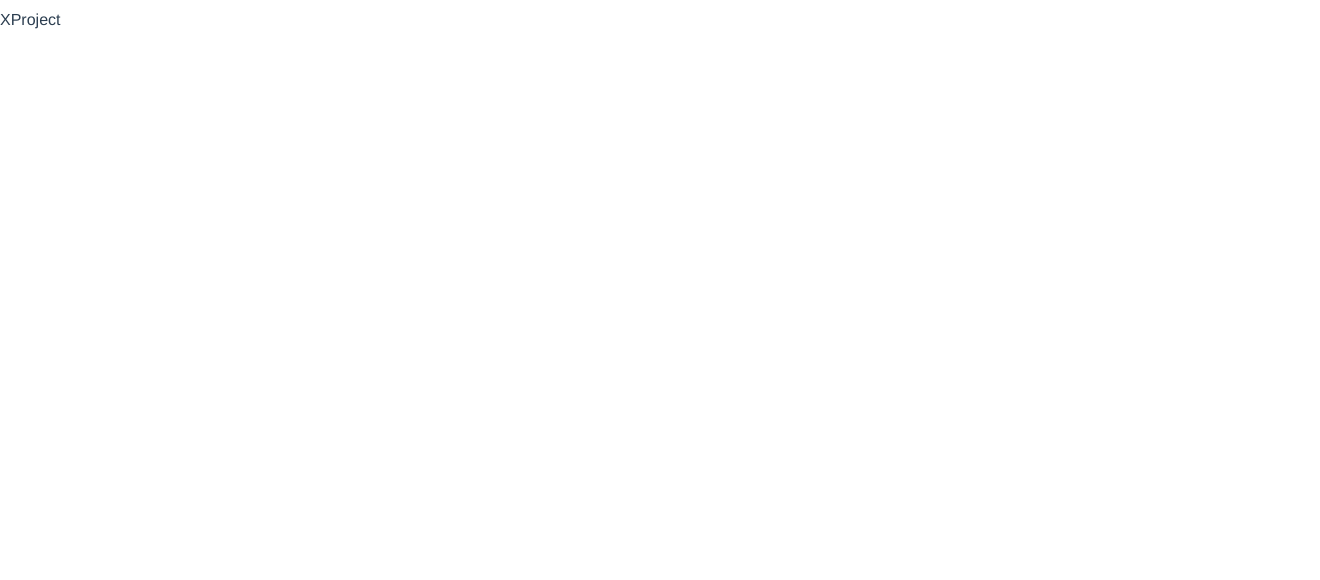
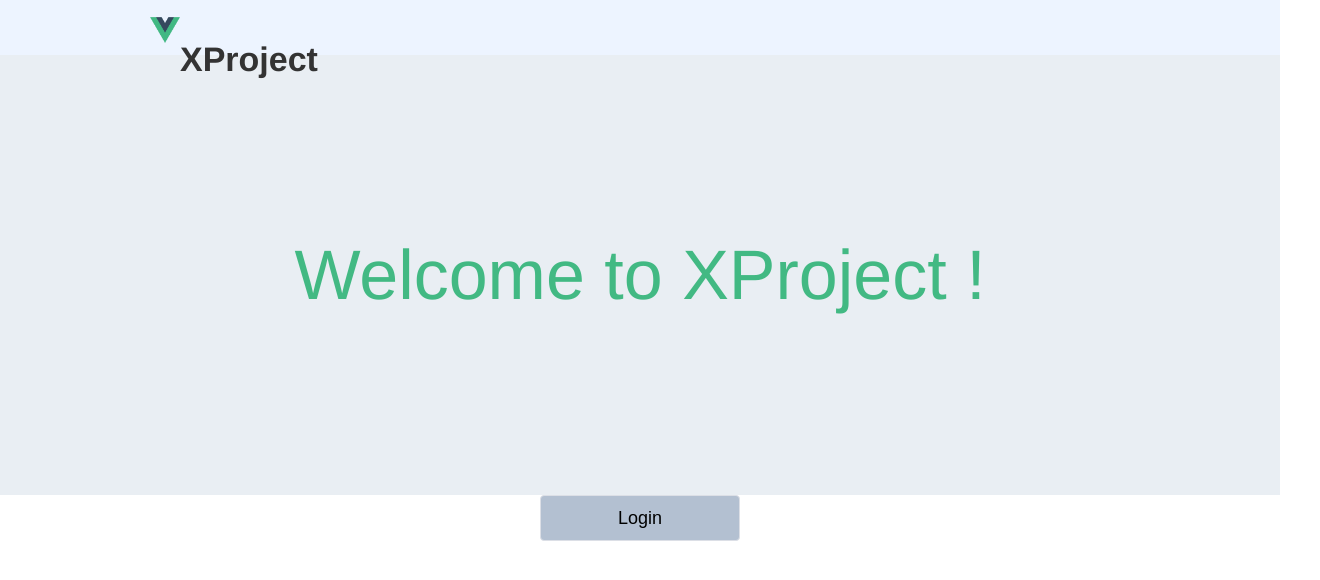
Before and after one commit to SUSTech-XProject/XProject, a Vue app in the folder web_frontend/xproject-vue/: page /welcome in a window 1280 px wide. Shown: the top 580 px of the page, 1320 px wide, since content can reach past the window. Built offline with nearby package versions, Linux system fonts and the light colour scheme.

Commit message:
Update WelcomePage which can jump into loginpage

```diff
--- a/web_frontend/xproject-vue/src/router/index.js
+++ b/web_frontend/xproject-vue/src/router/index.js
@@ -55,7 +55,7 @@ const routes = [
   },
   {
     path: '/',
-    redirect: '/test'
+    redirect: '/welcome'
   }
 ]
 
--- a/web_frontend/xproject-vue/src/views/login/Login.vue
+++ b/web_frontend/xproject-vue/src/views/login/Login.vue
@@ -10,6 +10,7 @@
       <el-input type="password" v-model="loginForm.password"
                 auto-complete="off" placeholder="Password"></el-input>
     </el-form-item>
+    <el-checkbox v-model="checked">Remember Me</el-checkbox>
     <p>{{ msg }}</p>
     <el-form-item style="width: 100%">
       <el-button type="primary"  v-on:click="login">Login</el-button>
@@ -43,6 +44,7 @@ export default {
   name: 'Login',
   data () {
     return {
+      checked: false,
       loginForm: {
         username: '',
         password: ''
--- a/web_frontend/xproject-vue/src/views/welcome/WelcomePage.vue
+++ b/web_frontend/xproject-vue/src/views/welcome/WelcomePage.vue
@@ -1,11 +1,24 @@
-<template>
-  <el-container>
-    <p>XProject</p>
-  </el-container>
+<template xmlns="http://www.w3.org/1999/html">
+    <el-container>
+      <el-header>
+        <Top></Top>
+      </el-header>
+      <el-main>
+        Welcome to XProject !
+      </el-main>
+      <el-form>
+      <el-form-item style="width: 100%">
+        <el-button type="login" plain v-on:click="login">Login</el-button>
+      </el-form-item>
+      </el-form>
+<!--      <el-button type="login" plain style="display: block;margin-left:0 auto">Login</el-button>-->
+    </el-container>
 </template>
 
 <script>
 import Top from '@/views/welcome/Top'
+// import WelcomeImg from '@/assets/WelcomePageBackgroundTest.jpg'
+
 export default {
   name: 'WelcomePage',
   components: {
@@ -13,7 +26,15 @@ export default {
   },
   data () {
     return {
-      msg: 'XProject welcome page'
+      msg: 'Welcome to XProject !'
+      // styles: {
+      //   backgroundImage: 'url(${WelcomeImg})'
+      // }
+    }
+  },
+  methods: {
+    login () {
+      this.$router.replace({path: '/login'})
     }
   }
 }
@@ -21,6 +42,23 @@ export default {
 
 <!-- Add "scoped" attribute to limit CSS to this component only -->
 <style scoped>
+.el-main{
+  /*background-color: #edf4ff;*/
+  color: #42b983;
+  text-align: center;
+  line-height: 400px;
+  /*width: 200px;*/
+  font-size: 70px;
+}
+.el-button{
+  background: #B3C0D1;
+  color: black;
+  text-align: center;
+  /*position: page;*/
+  line-height: 20px;
+  font-size: large;
+  width: 200px;
+}
 h1, h2 {
   font-weight: normal;
 }
```
